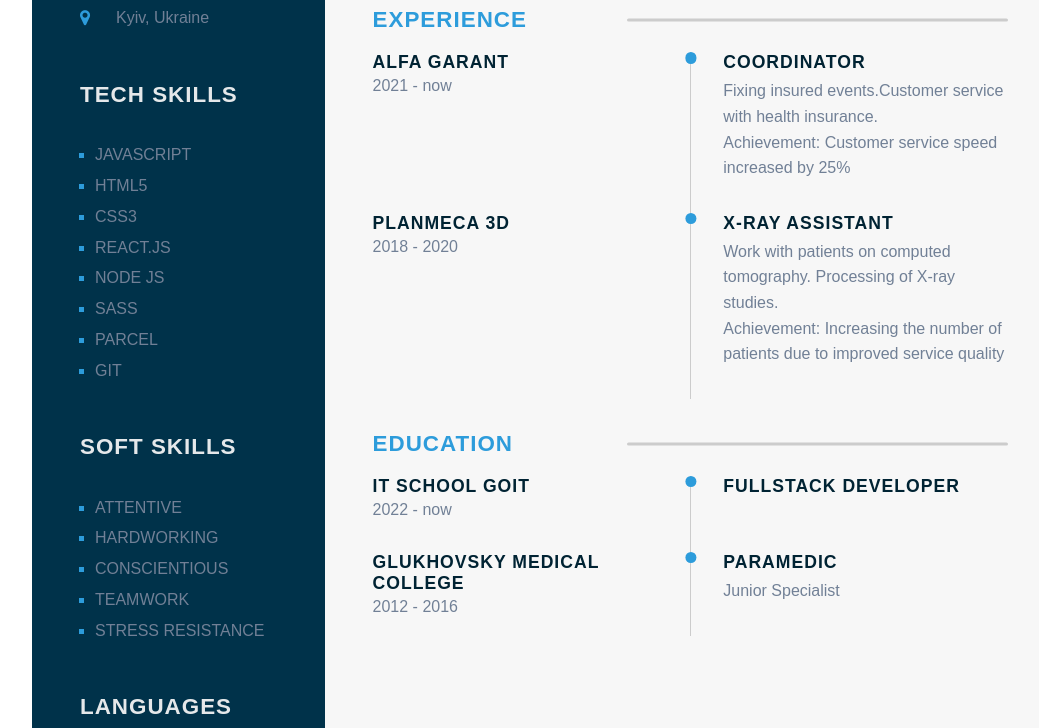
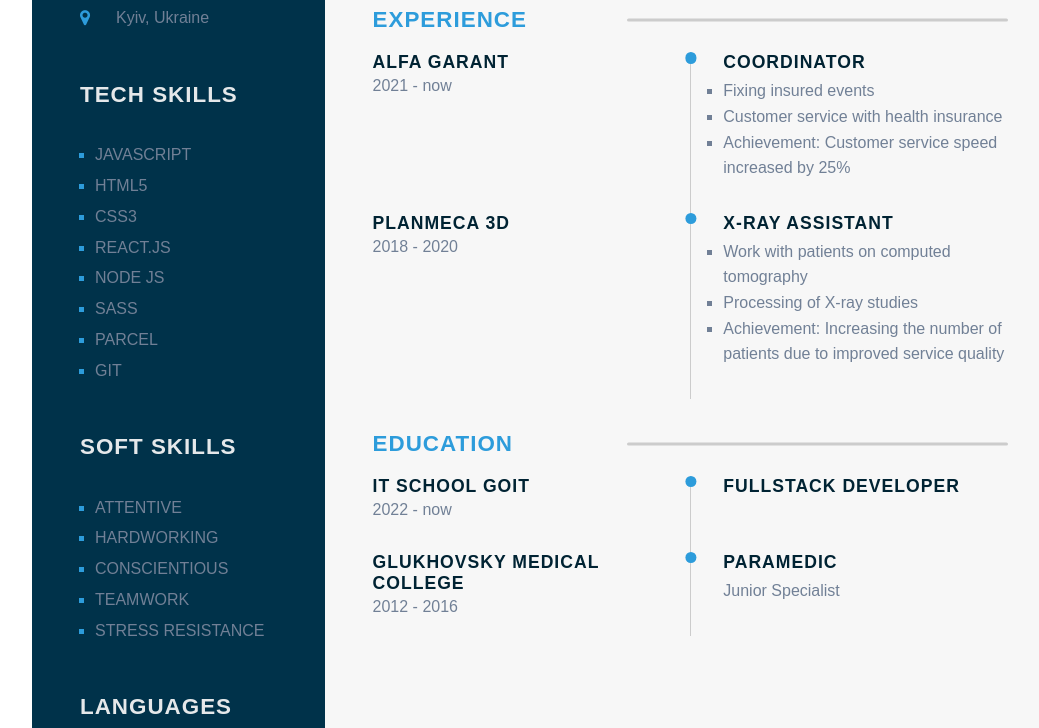
Before and after one commit to Irfnekf/Resume, a plain HTML site: page index.html in a window 1280 px wide. Shown: the part 732-1460 px from the top of the page, without its empty margins (96-1135 px from the left). Drawn offline with Linux system fonts and the light colour scheme.

Commit message:
list-style

```diff
--- a/css/styles.css
+++ b/css/styles.css
@@ -188,6 +188,7 @@ a {
   line-height: 1.6rem;
   color: #718096;
   font-size: 1rem;
+  list-style: square;
 }
 
 .sect {
--- a/index.html
+++ b/index.html
@@ -262,11 +262,13 @@
               <div class="right-tl-content">
                 <div class="tl-content">
                   <h5 class="tl-title-2">Coordinator</h5>
-                  <p class="para">
-                    Fixing insured events.Customer service with health
-                    insurance.<br />
-                    Achievement: Customer service speed increased by 25%
-                  </p>
+                  <ul class="para">
+                    <li>Fixing insured events</li>
+                    <li>Customer service with health insurance</li>
+                    <li>
+                      Achievement: Customer service speed increased by 25%
+                    </li>
+                  </ul>
                 </div>
               </div>
             </div>
@@ -278,12 +280,14 @@
               <div class="right-tl-content">
                 <div class="tl-content">
                   <h5 class="tl-title-2">X-ray assistant</h5>
-                  <p class="para">
-                    Work with patients on computed tomography. Processing of
-                    X-ray studies. <br />
-                    Achievement: Increasing the number of patients due to
-                    improved service quality
-                  </p>
+                  <ul class="para">
+                    <li>Work with patients on computed tomography</li>
+                    <li>Processing of X-ray studies</li>
+                    <li>
+                      Achievement: Increasing the number of patients due to
+                      improved service quality
+                    </li>
+                  </ul>
                 </div>
               </div>
             </div>
```
